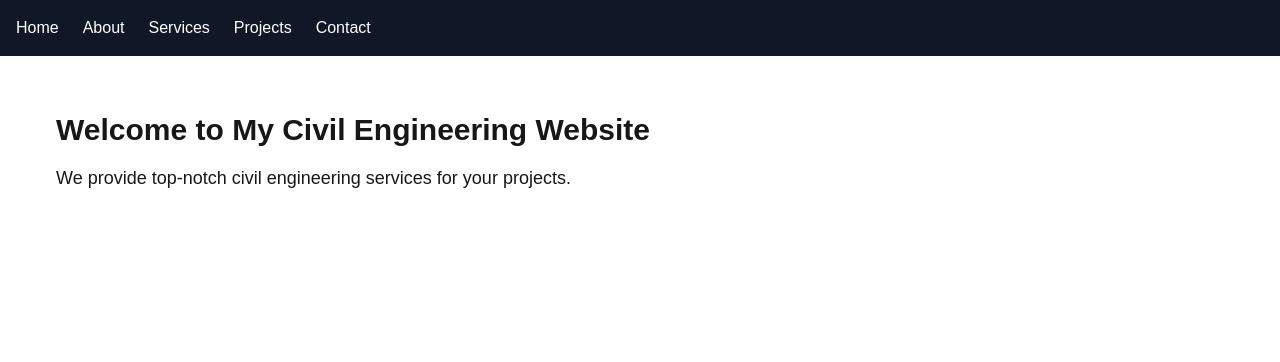
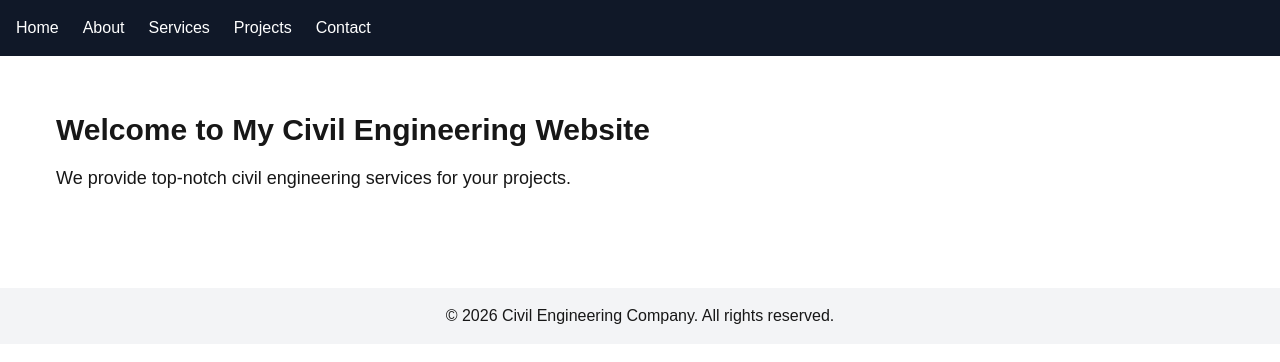
Before and after one commit to DevBrianKE/civil-engineer-website, a Next.js app in the folder frontend/: page / in a window 1280 px wide. Shown: the top 362 px of the page. Built offline with nearby package versions, Linux system fonts and the light colour scheme.

Commit message:
Add global footer component to layout for consistent site structure

```diff
--- a/frontend/app/layout.tsx
+++ b/frontend/app/layout.tsx
@@ -5,7 +5,6 @@ export default function RootLayout({ children }) {
   return (
     <html lang="en">
       <body>
-
         {/* NAVBAR */}
         <nav className="bg-gray-900 text-white p-4 flex gap-6">
           <Link href="/">Home</Link>
@@ -20,6 +19,10 @@ export default function RootLayout({ children }) {
           {children}
         </main>
 
+        {/* FOOTER */}
+        <footer className="bg-gray-100 text-center p-4 mt-10">
+          <p>© 2026 Civil Engineering Company. All rights reserved.</p>
+        </footer>
       </body>
     </html>
   );
```
